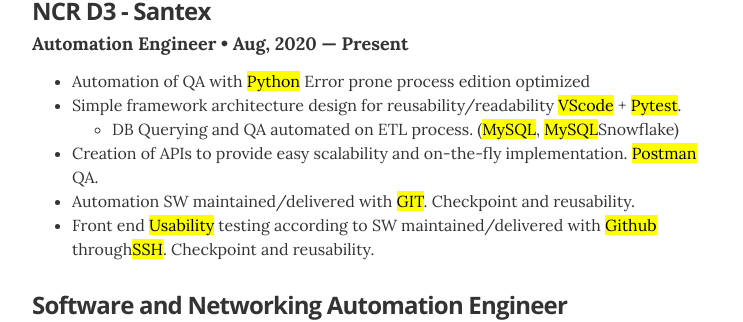
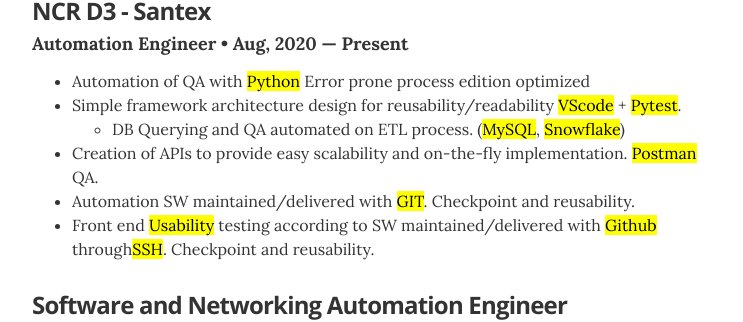
Before and after one commit to alexissoko/alexissoko.github.io, a Jekyll site: the page built from index.html, in a window 1280 px wide and 900 px high, scrolled down 718 px. Shown: the part 141-463 px from the top of the window, without its empty margins (268-1011 px from the left). Built offline with Jekyll 4.4.1, drawn with Linux system fonts in a browser that asks for light colours.

Commit message:
remodeling

```diff
--- a/_data/experience.yml
+++ b/_data/experience.yml
@@ -7,7 +7,7 @@
               <li>Automation of QA with <mark>Python</mark> Error prone process edition optimized</li>
               <li>Simple framework architecture design for reusability/readability <mark>VScode</mark> + <mark>Pytest</mark>.</li>
               <ul class="resume-item-list">
-                <li>DB Querying and QA automated on ETL process. (<mark>MySQL</mark>, <mark>MySQL</mark>Snowflake)</li>
+                <li>DB Querying and QA automated on ETL process. (<mark>MySQL</mark>, <mark>Snowflake</mark>)</li>
               </ul>
               <li>Creation of APIs to provide easy scalability and on-the-fly implementation. <mark>Postman</mark> QA.</li>
               <li>Automation SW maintained/delivered with <mark>GIT</mark>. Checkpoint and reusability.</li>
```
Also changed, not shown: 1 other file.
